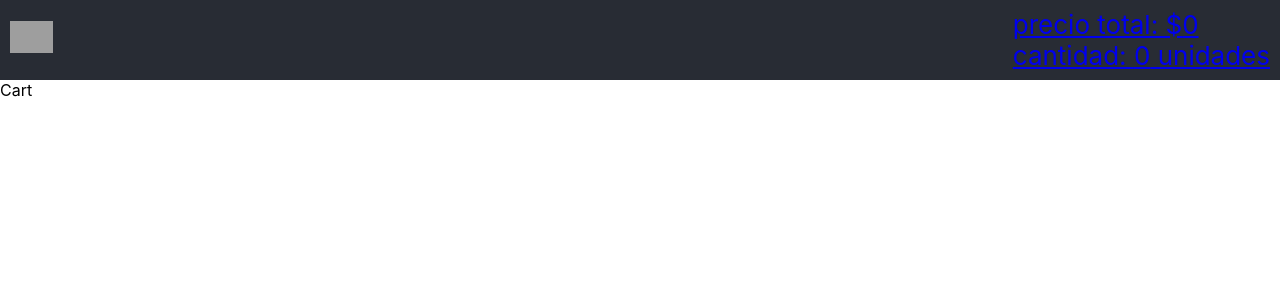
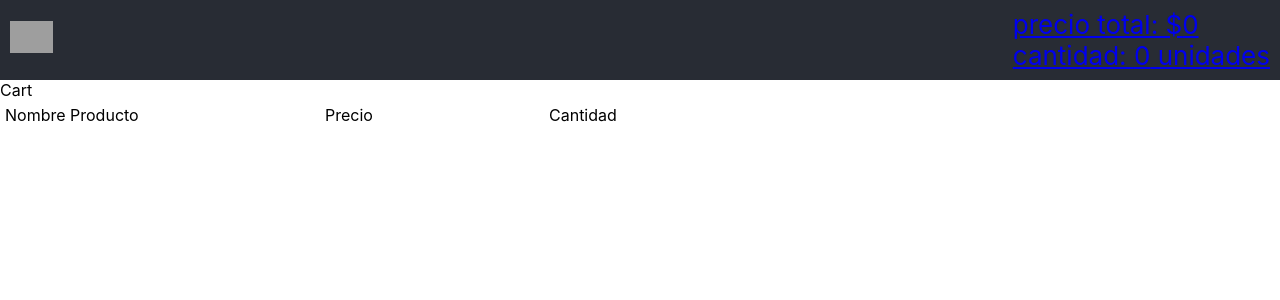
Before and after one commit to gaston-campos-santexgroup/santex-fe-challenge-ts, a React (Create React App) app: page /cart in a window 1280 px wide. Shown: the top 300 px of the page. Built offline with nearby package versions, Linux system fonts and the light colour scheme; grey boxes are pictures that could not be loaded.

Commit message:
simple cart table with table header

```diff
--- a/src/App.scss
+++ b/src/App.scss
@@ -71,7 +71,7 @@ $description-width: calc(100 - $img-width - $name-slug-width - $button-width - $
   width: 50%;
   align-items: center;
   justify-content: flex-start;
-  border: solid 1px black;
+
   margin: 5px;
   .name {
     width: 50%;
--- a/src/components/Cart.tsx
+++ b/src/components/Cart.tsx
@@ -6,6 +6,11 @@ export const Cart: React.FC<FuncProps> = ({ cart }) => {
     return (
         <>
             <div>Cart</div>
+            <div className="product-cart">
+                    <div className="name">Nombre Producto</div>
+                    <div className="price">Precio</div>
+                    <div className="quantity">Cantidad</div>
+                </div>
             {cart.map((product) => (
                 <div className="product-cart">
                     <div className="name">{product.name}</div>
```
